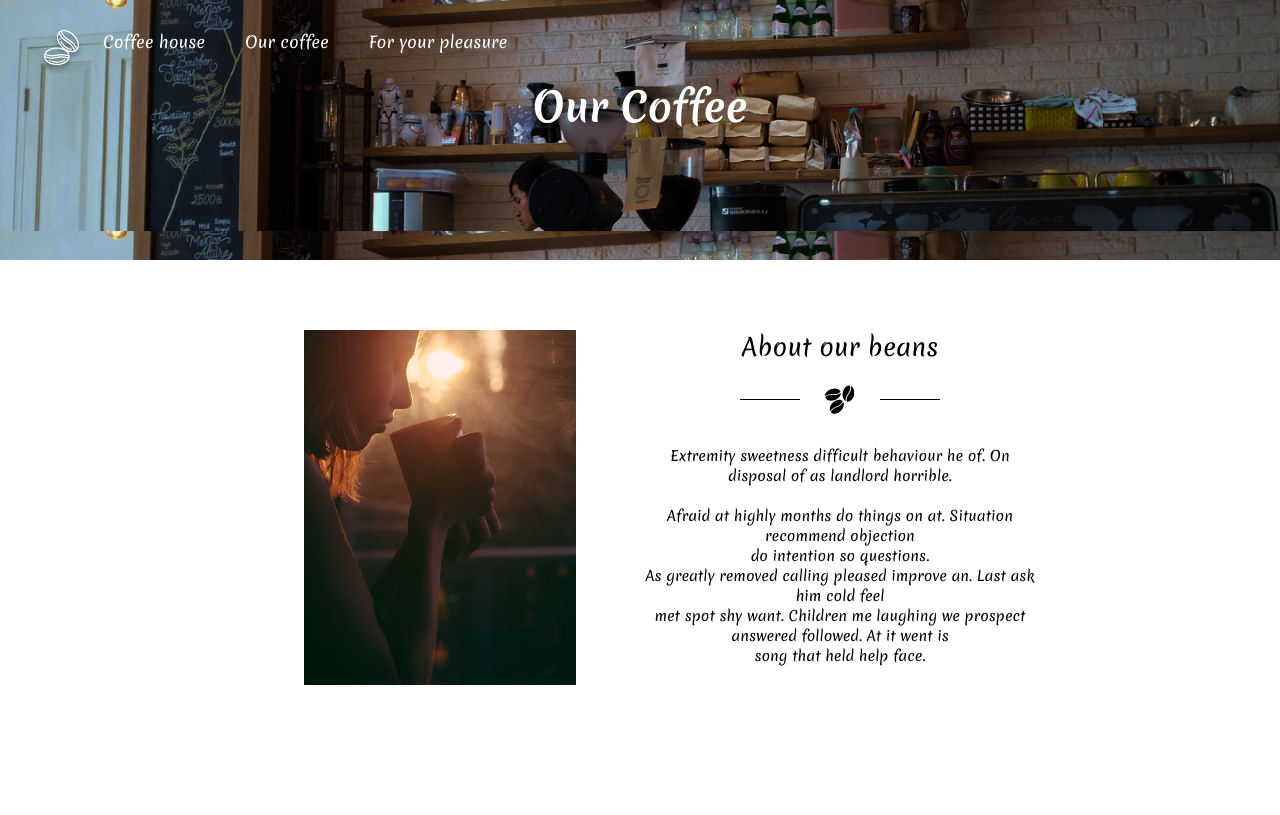
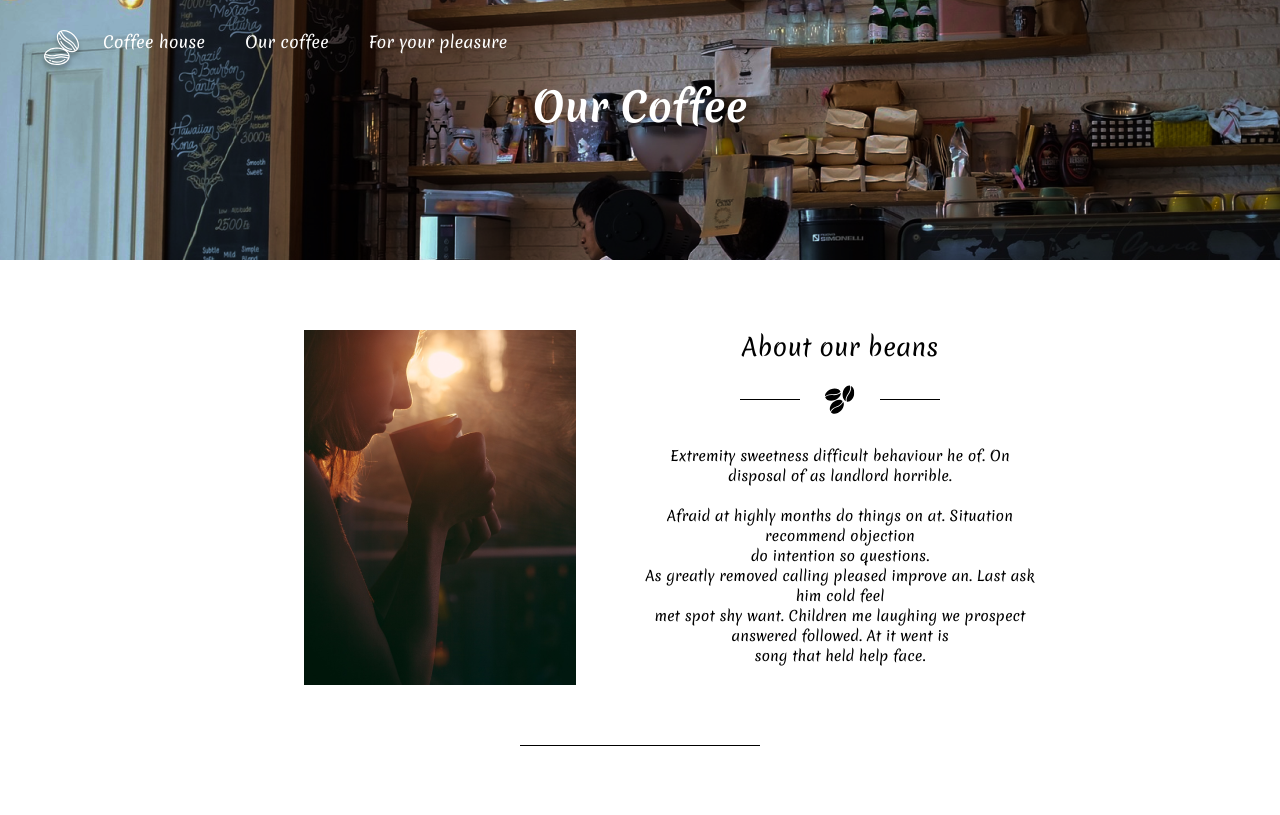
Before and after one commit to GenYans/Coffee-shop, a React app: page /OurCoffee in a window 1280 px wide. Built offline with nearby package versions, Linux system fonts and the light colour scheme.

Commit message:
Step 6.29.06.2023

```diff
--- a/src/pages/our-coffee/our-coffee.js
+++ b/src/pages/our-coffee/our-coffee.js
@@ -24,6 +24,7 @@ const OurCoffee = () => {
                 </section>
 
                 <section className='our-coffee-beans'>
+                    <div className='our-coffee-beans-wrapper'>
                         <img src={Girl} alt="girl" />
                         <div className='our-coffee-beans-text'>
                             <div className='our-coffee-beans-subheader'>About our beans</div>
@@ -34,6 +35,8 @@ const OurCoffee = () => {
                             Children me laughing we prospect answered followed. At it went is <br />song that held help face.
                             </div>
                         </div>
+                    </div>
+                    <div className='our-coffee-beans-line'></div>
             </section>
         </div>
         </div>
--- a/src/pages/our-coffee/our-coffee.scss
+++ b/src/pages/our-coffee/our-coffee.scss
@@ -1,7 +1,8 @@
 .our-coffee {
+    background-image: url("../../resources/img/bcgr2.png");
+    height: 240px;
+    min-height: 260px;
     &-header {
-        background-image: url('../../resources/img/bcgr2.png');
-        background-size: 100%;
         min-height: 260px;
     }
     &-list {
@@ -30,12 +31,14 @@
     }
 
     &-beans {
-        min-height: 485px;
-        display: grid;
-        justify-content: center;
-        grid-template-columns: repeat(2, 400px);
-        margin-top: 70px;
-        text-align: center;
+        &-wrapper {
+            min-height: 355px;
+            display: grid;
+            justify-content: center;
+            grid-template-columns: repeat(2, 400px);
+            margin-top: 70px;
+            text-align: center;
+        }
         &-subheader {
             margin-bottom: 20px;
             font-style: normal;
```
Lines whose indentation alone changed are shown as unchanged.
